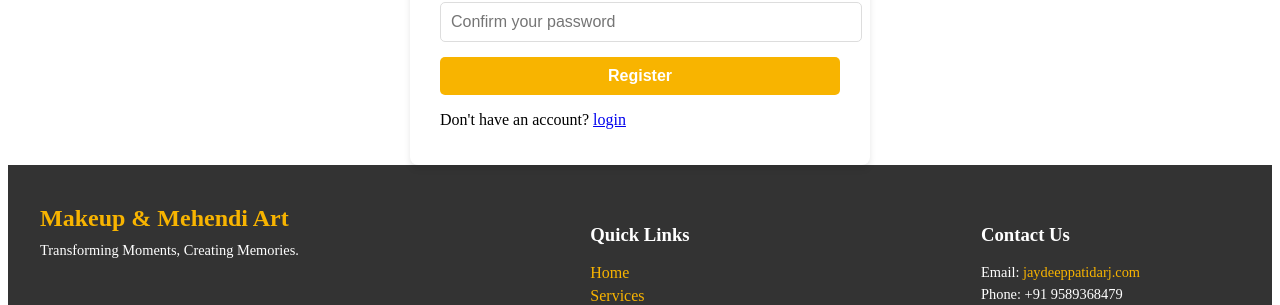
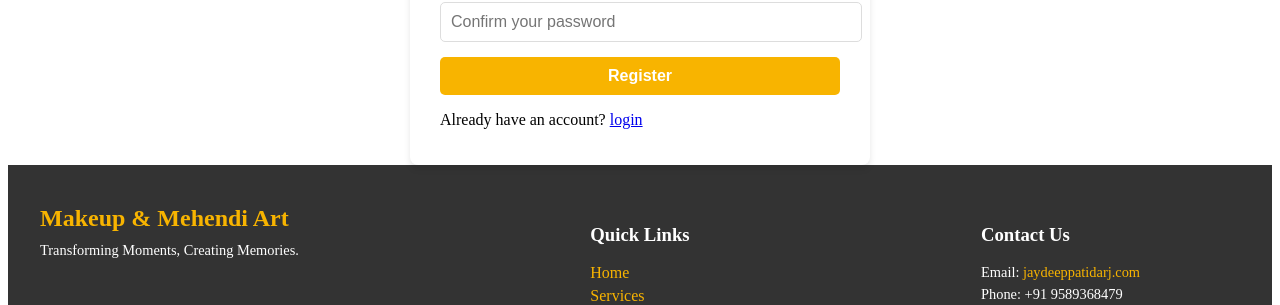
Before and after one commit to Jaydeep-Patidar/Makeup-Mehendi-Art, a Django app: page /accounts/register/ in a window 1280 px wide. Shown: the part 372-677 px from the top of the page. Run offline with Django 5.2, Linux system fonts and the light colour scheme; parts of the project's set-up code (start-up, migrations or seed data) failed here and were passed over.

Commit message:
initial code

```diff
--- a/accounts/templates/login_register.html
+++ b/accounts/templates/login_register.html
@@ -26,7 +26,7 @@
                     <input type="password" id="login-password" name="password" placeholder="Enter your password" required>
                 </div>
                 <button type="submit" class="btn">Login</button>
-                <p class="footer-text">Already have an account? <a href="{% url 'register' %}">register</a></p>
+                <p class="footer-text">Don't have an account? <a href="{% url 'register' %}">register</a></p>
             </form>
         </div>
         {% elif form_type == 'register' %}
@@ -52,7 +52,7 @@
                     <input type="password" id="confirm-password" name="confirm_password" placeholder="Confirm your password" required>
                 </div>
                 <button type="submit" class="btn">Register</button>
-                <p class="footer-text">Don't have an account? <a href="{% url 'login' %}">login</a></p>
+                <p class="footer-text">Already have an account? <a href="{% url 'login' %}">login</a></p>
             </form>
         </div>
         {% endif %}
```
Also changed, not shown: db.sqlite3, media/portfolio/12.jpg (deleted), media/portfolio/Janice_Daoud_Makeup_Artist_Portfolio.jpg.webp (deleted), media/services/DSC_0198.jpg (deleted), media/services/trisha.png (deleted), media/services/waterfall-model.png (deleted), media/testimonials/IMG-20240710-WA0001.jpg (deleted), media/testimonials/download_7.jpeg (added), media/testimonials/images_12.jpeg (added), media/testimonials/pp.jpg (deleted), media/testimonials/pp_kqhFhe6.jpg (deleted).
